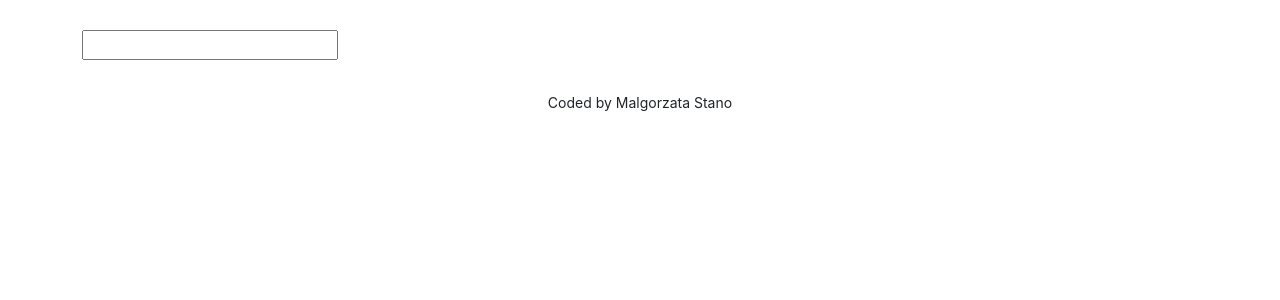
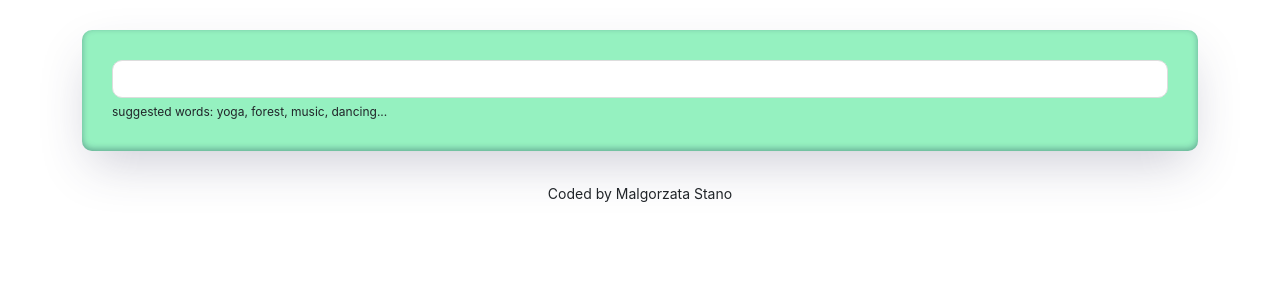
Before and after one commit to gosiast/react-dictionary-app, a React (Create React App) app: page / in a window 1280 px wide. Shown: the top 300 px of the page. Built offline with nearby package versions, Linux system fonts and the light colour scheme; no server answers.

Commit message:
updated CSS - added default keyword

```diff
--- a/src/App.js
+++ b/src/App.js
@@ -7,7 +7,7 @@ function App() {
 			<div className="container">
 				<header className="App-header"></header>
 				<main>
-					<Dictionary />
+					<Dictionary defaultKeyword="happiness"/>
 				</main>
 				<footer className="App-footer">
 					<small>Coded by Malgorzata Stano</small>
--- a/src/Dictionary.css
+++ b/src/Dictionary.css
@@ -1,2 +1,20 @@
-.Dictionary {
+.Dictionary section {
+background-color: rgb(149, 241, 192);
+padding: 30px;
+border-radius: 10px;
+box-shadow: rgba(50, 50, 93, 0.25) 0px 20px 50px -10px, rgba(0, 0, 0, 0.3) 0px 10px 20px -30px, rgba(10, 37, 64, 0.35) 0px -2px 6px 0px inset;
+margin: 20px 0;
 }
+
+.Dictionary input {
+    width: 100%;
+    padding: 6px 10px;
+    border: 1px solid #ddd;
+    border-radius: 10px;
+    color: #333;
+}
+
+.Dictionary .hint {
+    font-size: 12px;
+    margin-top: 5px;
+}
--- a/src/Dictionary.js
+++ b/src/Dictionary.js
@@ -3,36 +3,54 @@ import axios from "axios";
 import Results from "./Results";
 import "./Dictionary.css";
 
-export default function Dictionary() {
-  let [keyword, setKeyword] = useState("");
+export default function Dictionary(props) {
+  let [keyword, setKeyword] = useState(props.defaultKeyword);
   let [results, setResults] = useState(null);
+  let [loaded, setLoaded] =useState(false);
 
   function handleResponse(response) {
     console.log(response.data[0]);
 	setResults(response.data[0]);
 }
 
-  function search(event) {
-    event.preventDefault();
-
-    // documentation: https://dictionaryapi.dev/e
+function search() {
+ // documentation: https://dictionaryapi.dev/e
     let apiUrl = `https://api.dictionaryapi.dev/api/v2/entries/en_US/${keyword}`;
     axios.get(apiUrl).then(handleResponse);
+}
+  function handleSubmit(event) {
+    event.preventDefault();
+    search();
   }
 
   function handleKeywordChange(event) {
     setKeyword(event.target.value);
   }
 
-  return (
+function load() {
+  setLoaded(true);
+  search();
+}
+
+if (loaded) {
+return (
     <div className="Dictionary">
       <section>
-      <form onSubmit={search}>
+      <form onSubmit={handleSubmit}>
         <input type="search" onChange={handleKeywordChange} />
       </form>
+      <div className="hint">
+        suggested words: yoga, forest, music, dancing...
+      </div>
             </section>
 
 	  <Results results={results}/>
     </div>
   );
+} else {
+  load();
+
 }
+
+
+}
--- /dev/null
+++ b/src/Results.css
@@ -0,0 +1,6 @@
+.Results h2 {
+    font-size: 30px;
+    font-weight: bold;
+    line-height: 1.5
+    ;
+}
--- a/src/Results.js
+++ b/src/Results.js
@@ -1,6 +1,8 @@
 import React from "react";
 import Meaning from "./Meaning";
 import Phonetic from "./Phonetic";
+
+import './Results.css';
 
 export default function Result (props) {
 if (props.results) {
```
